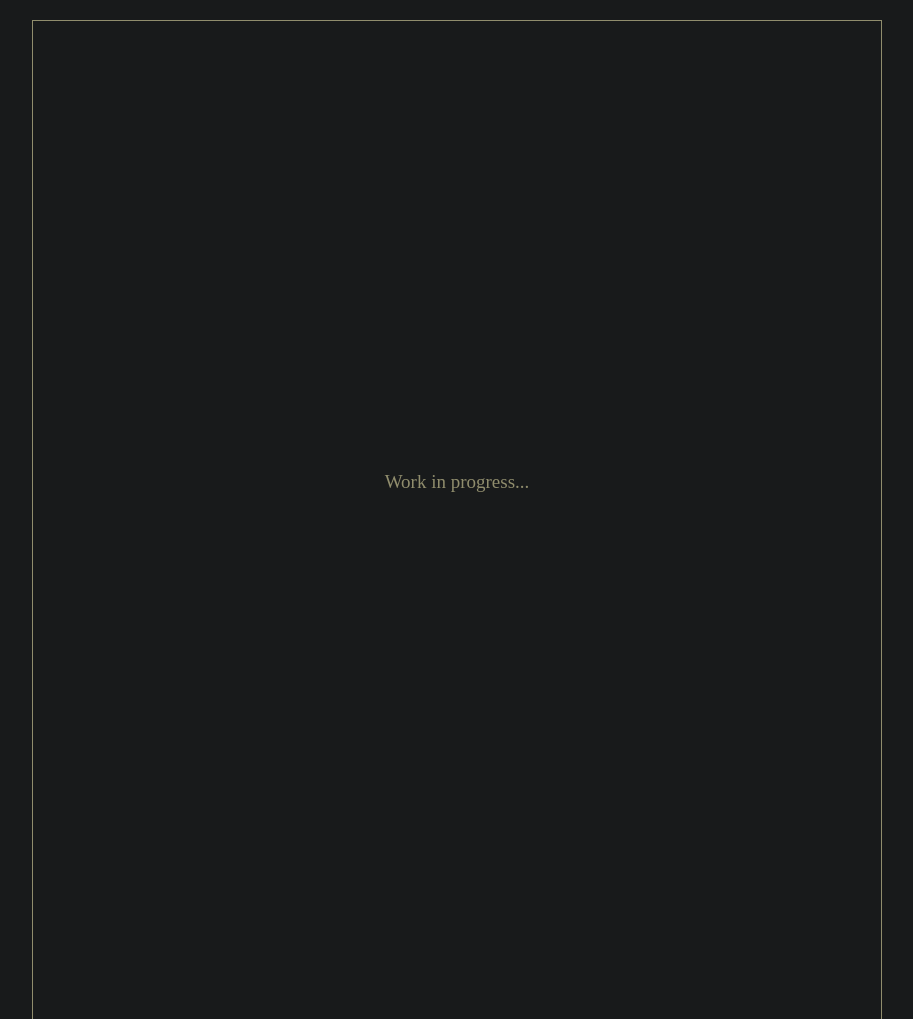
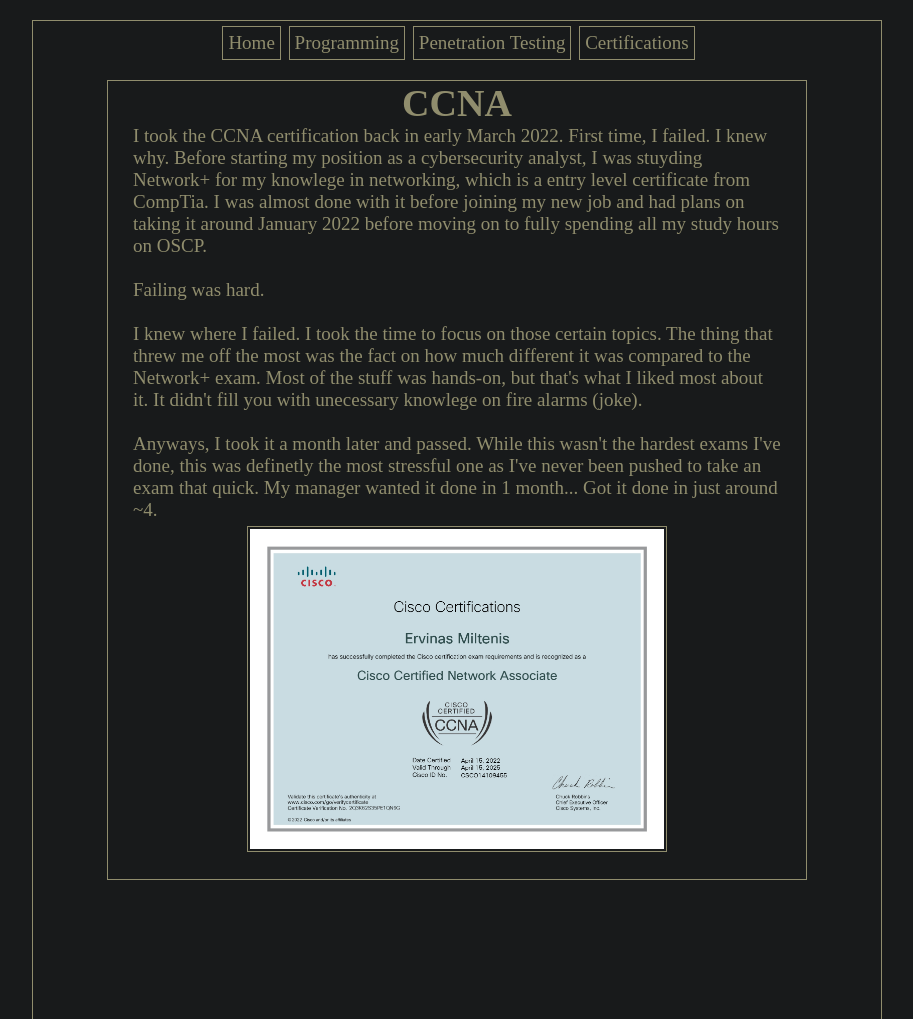
Before and after one commit to bye-sunflower/Portfolio, a plain HTML site: page certifications.html in a window 1280 px wide. Shown: the whole page, without its empty margins (183-1096 px from the left). Drawn offline with Linux system fonts and the light colour scheme.

Commit message:
Added CCNA as part of certifications

```diff
--- a/certifications.html
+++ b/certifications.html
@@ -9,10 +9,22 @@
     <title>Certifications</title>
 </head>
 <body>
+    <!-- Main navigation -->
     <div id="main-container">
-        <div class="work-in-progress">
-            <p>Work in progress...</p>
+        <ul class="top-row">
+            <li><a href="./index.html" target="_blank">Home</a></li>
+            <li><a href="./programming.html" target="_blank">Programming</a></li>
+            <li><a href="./pentesting.html" target="_blank">Penetration Testing</a></li>
+            <li><a href="./certifications.html" target="_blank">Certifications</a></li>
+        </ul>
+        <!-- CCNA -->
+        <div class="content-box content-description">
+            <h1>CCNA</h1>
+            <p>I took the CCNA certification back in early March 2022. First time, I failed. I knew why. Before starting my position as a cybersecurity analyst, I was stuyding Network+ for my knowlege in networking, which is a entry level certificate from CompTia. I was almost done with it before joining my new job and had plans on taking it around January 2022 before moving on to fully spending all my study hours on OSCP.<br><br>Failing was hard.<br><br>I knew where I failed. I took the time to focus on those certain topics. The thing that threw me off the most was the fact on how much different it was compared to the Network+ exam. Most of the stuff was hands-on, but that's what I liked most about it. It didn't fill you with unecessary knowlege on fire alarms (joke). <br><br>Anyways, I took it a month later and passed. While this wasn't the hardest exams I've done, this was definetly the most stressful one as I've never been pushed to take an exam that quick. My manager wanted it done in 1 month... Got it done in just around ~4.</p>
+            <img class="ccna-certificate-image" src="/images/CCNA.jpg" alt="CCNA Certificate">
         </div>
+        <!-- <div class="content-box"></div> -->
     </div>
+
 </body>
 </html>
```
